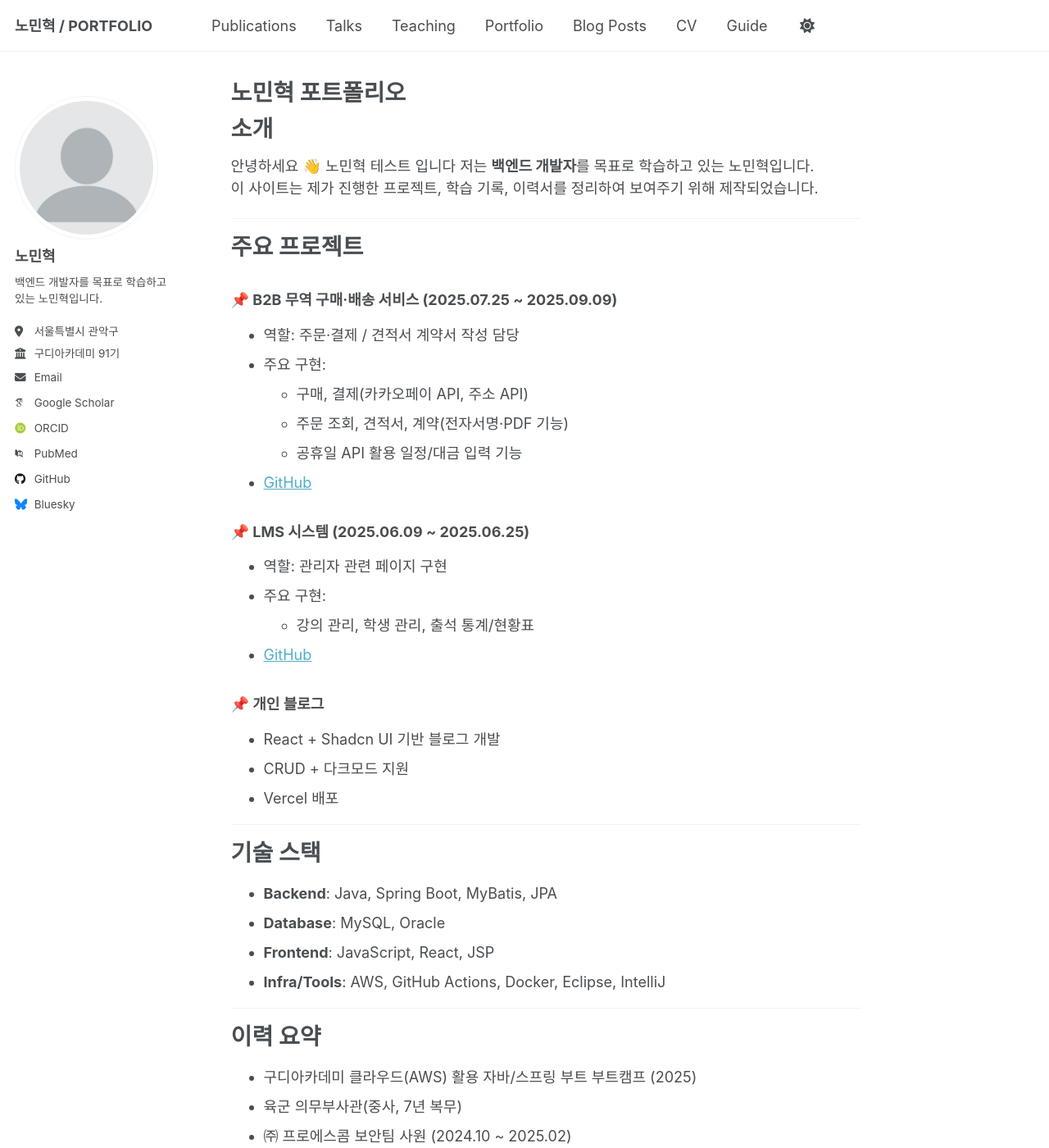
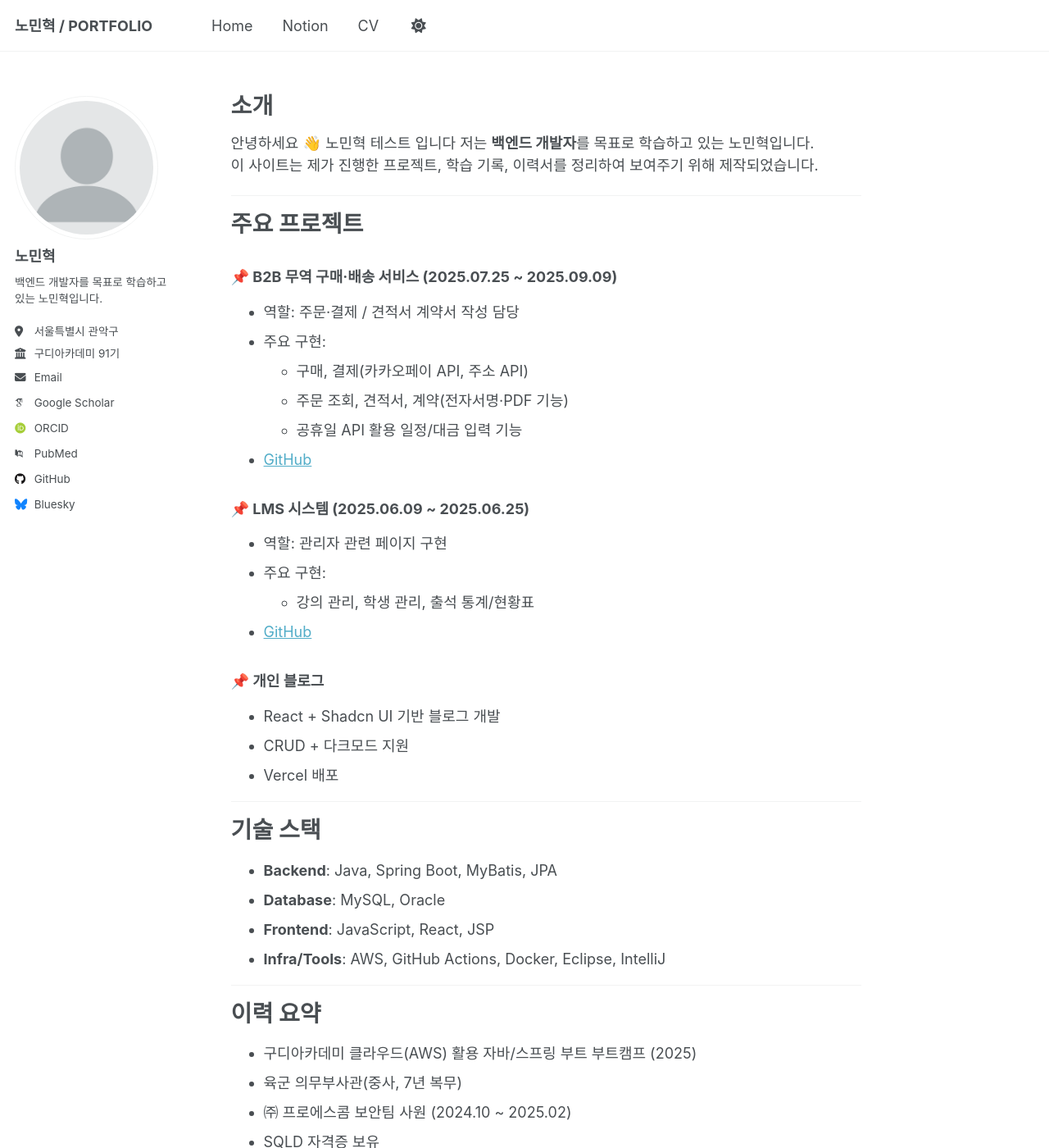
Before and after one commit to nohminhyeok/nohminhyeok.github.io, a Jekyll site: the page built from _pages/about.md, in a window 1280 px wide and 1400 px high. Shown: the whole window at 82% size. Built offline with Jekyll 4.4.1, drawn with Linux system fonts in a browser that asks for light colours; some web fonts are replaced; a script that is not in the unit is left out; some of the changed text lies outside the part shown.

Commit message:
헤더 수정

```diff
--- a/_data/navigation.yml
+++ b/_data/navigation.yml
@@ -6,28 +6,12 @@
 #
 # NOTE that only one of the CV options should be selected, the first is for the
 #      Markdown formatted page while the second is generated using JSON.
+main:
+  - title: "Home"
+    url: /
 
-main:
-  - title: "Publications"
-    url: /publications/
-
-  - title: "Talks"
-    url: /talks/
-
-  - title: "Teaching"
-    url: /teaching/
-
-  - title: "Portfolio"
-    url: /portfolio/
-
-  - title: "Blog Posts"
-    url: /year-archive/
+  - title: "Notion"
+    url: https://www.notion.so/Dev-Docs-2534f8a9065c8043b6baf42fd9f45e69
 
   - title: "CV"
     url: /cv/
-
-  # - title: "CV"
-  #   url: /cv-json/
-
-  - title: "Guide"
-    url: /markdown/
--- a/_pages/about.md
+++ b/_pages/about.md
@@ -1,6 +1,6 @@
 ---
 permalink: /
-title: "노민혁 포트폴리오"
+title: ""
 author_profile: true
 redirect_from:
   - /about/
```
Also changed, not shown: other parts of _pages/about.md (+2 -1 lines).
